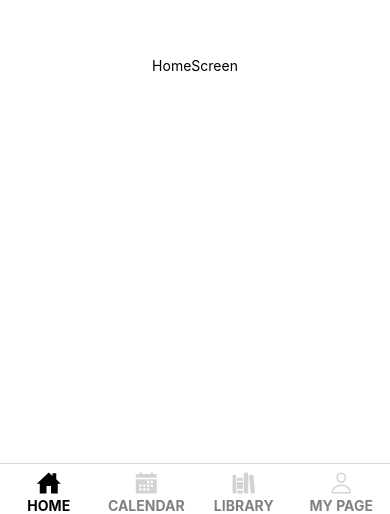
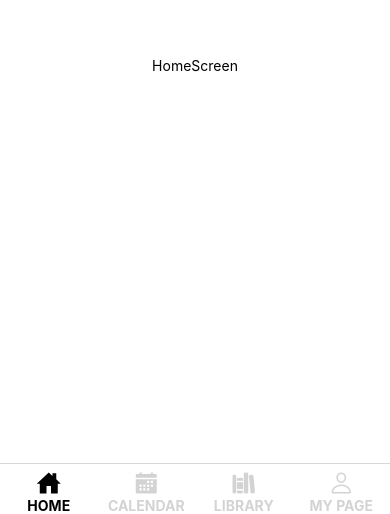
Before and after one commit to hojncode/bunfit-challenge, a React Native app: screen /Tabs in a window 390 px wide. Shown: the part 332-846 px from the top of the page. Built offline with nearby package versions, Linux system fonts and the light colour scheme.

Commit message:
style: 파일명 변경 , colors 변경

```diff
--- a/App.tsx
+++ b/App.tsx
@@ -1,6 +1,6 @@
 import { SafeAreaView, StyleSheet } from "react-native";
 import { GestureHandlerRootView } from "react-native-gesture-handler";
-import { Navigator } from "@/helpers/navigator";
+import { Navigator } from "@/helpers/Navigator";
 
 const App = () => {
 	return (
--- a/src/links/navigator/Tabs.tsx
+++ b/src/links/navigator/Tabs.tsx
@@ -2,6 +2,7 @@ import { createBottomTabNavigator } from "@react-navigation/bottom-tabs";
 import { TabType, getTabsByType } from "./info/tabs.info";
 import { Text, View } from "react-native";
 import { Ionicons } from "@expo/vector-icons";
+import { colors } from "@/utils/styles/colors";
 
 const Tab = createBottomTabNavigator();
 
@@ -27,13 +28,13 @@ export const Tabs = () => {
 								headerShown: false,
 								tabBarIcon: ({ focused }) => (
 									<View>
-										<Ionicons name={value.icon} size={24} style={{ color: focused ? "black" : "lightgray" }} />
+										<Ionicons name={value.icon} size={24} style={{ color: focused ? colors.black : colors.lightgray }} />
 									</View>
 								),
 								tabBarLabel: ({ focused }) => (
 									<Text
 										style={{
-											color: focused ? "black" : "gray",
+											color: focused ? colors.black : colors.lightgray,
 											fontWeight: "bold",
 										}}
 									>
```
